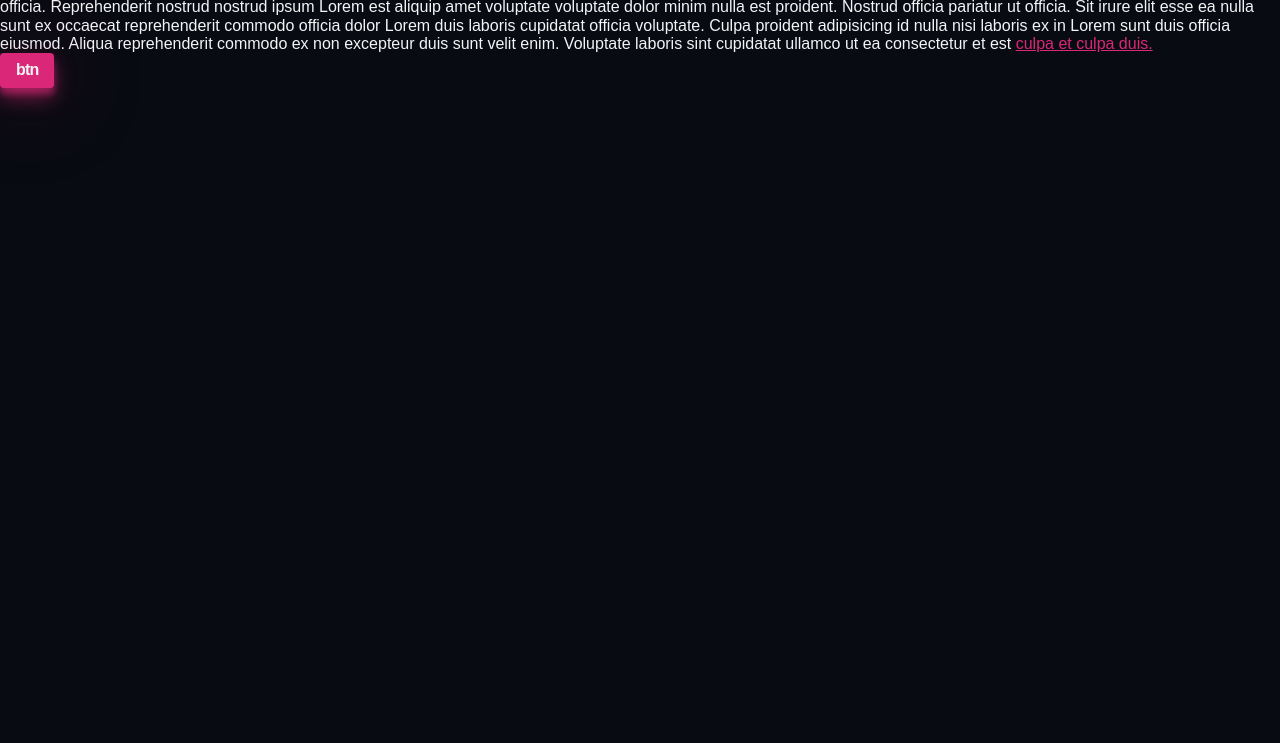
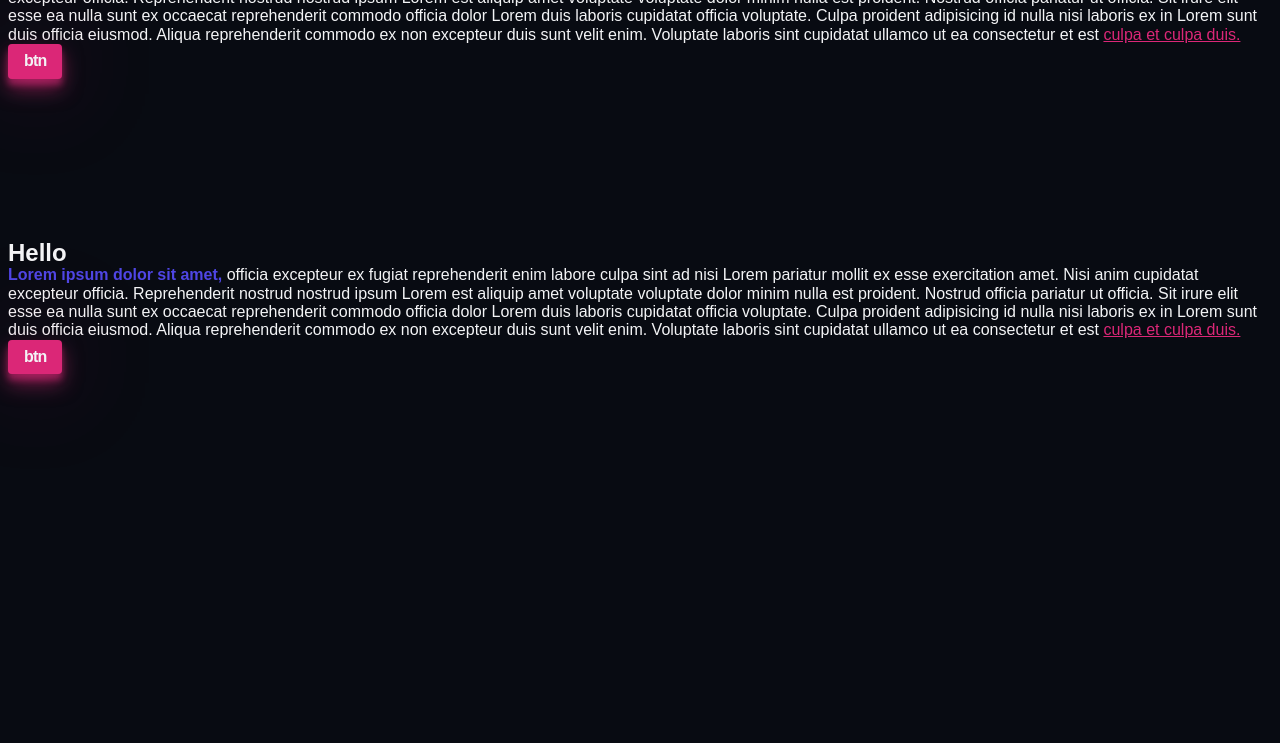
Before and after one commit to zeyadsleem/html-css-js, a website built with Vite: page portfolio/index.html in a window 1280 px wide. Shown: the part 57-800 px from the top of the page. Built offline with nearby package versions, Linux system fonts and the light colour scheme; a web font is replaced by a local one.

Commit message:
style: Portfolio/ add base container and sizes

```diff
--- a/portfolio/index.html
+++ b/portfolio/index.html
@@ -11,21 +11,42 @@
     <title>Portfolio</title>
   </head>
   <body>
+    <article class="container">
       <h1>Hello</h1>
       <p>
         <strong>Lorem ipsum dolor sit amet,</strong> officia excepteur ex fugiat
-      reprehenderit enim labore culpa sint ad nisi Lorem pariatur mollit ex esse
-      exercitation amet. Nisi anim cupidatat excepteur officia. Reprehenderit
-      nostrud nostrud ipsum Lorem est aliquip amet voluptate voluptate dolor
-      minim nulla est proident. Nostrud officia pariatur ut officia. Sit irure
-      elit esse ea nulla sunt ex occaecat reprehenderit commodo officia dolor
-      Lorem duis laboris cupidatat officia voluptate. Culpa proident adipisicing
-      id nulla nisi laboris ex in Lorem sunt duis officia eiusmod. Aliqua
-      reprehenderit commodo ex non excepteur duis sunt velit enim. Voluptate
-      laboris sint cupidatat ullamco ut ea consectetur et est
+        reprehenderit enim labore culpa sint ad nisi Lorem pariatur mollit ex
+        esse exercitation amet. Nisi anim cupidatat excepteur officia.
+        Reprehenderit nostrud nostrud ipsum Lorem est aliquip amet voluptate
+        voluptate dolor minim nulla est proident. Nostrud officia pariatur ut
+        officia. Sit irure elit esse ea nulla sunt ex occaecat reprehenderit
+        commodo officia dolor Lorem duis laboris cupidatat officia voluptate.
+        Culpa proident adipisicing id nulla nisi laboris ex in Lorem sunt duis
+        officia eiusmod. Aliqua reprehenderit commodo ex non excepteur duis sunt
+        velit enim. Voluptate laboris sint cupidatat ullamco ut ea consectetur
+        et est
         <a href="#">culpa et culpa duis.</a>
       </p>
       <button class="btn" type="button">btn</button>
+    </article>
+    <article class="container section">
+      <h1>Hello</h1>
+      <p>
+        <strong>Lorem ipsum dolor sit amet,</strong> officia excepteur ex fugiat
+        reprehenderit enim labore culpa sint ad nisi Lorem pariatur mollit ex
+        esse exercitation amet. Nisi anim cupidatat excepteur officia.
+        Reprehenderit nostrud nostrud ipsum Lorem est aliquip amet voluptate
+        voluptate dolor minim nulla est proident. Nostrud officia pariatur ut
+        officia. Sit irure elit esse ea nulla sunt ex occaecat reprehenderit
+        commodo officia dolor Lorem duis laboris cupidatat officia voluptate.
+        Culpa proident adipisicing id nulla nisi laboris ex in Lorem sunt duis
+        officia eiusmod. Aliqua reprehenderit commodo ex non excepteur duis sunt
+        velit enim. Voluptate laboris sint cupidatat ullamco ut ea consectetur
+        et est
+        <a href="#">culpa et culpa duis.</a>
+      </p>
+      <button class="btn" type="button">btn</button>
+    </article>
     <script type="module" src="./src/main.js"></script>
   </body>
 </html>
--- a/portfolio/styles/style.css
+++ b/portfolio/styles/style.css
@@ -9,6 +9,23 @@
 
   /* rose rgb(219, 39, 119) */
   /* indigo rgb(79, 70, 229) */
+
+  /* sizes */
+  --size-xxs: 0.5rem;
+  --size-xs: 0.75rem;
+  --size-sm: 0.875rem;
+  --size-base: 1rem;
+  --size-lg: 1.125rem;
+  --size-xl: 1.25rem;
+  --size-2xl: 1.5rem;
+  --size-3xl: 1.875rem;
+  --size-4xl: 2.25rem;
+  --size-5xl: 3rem;
+  --size-6xl: 3.75rem;
+  --size-7xl: 4.5rem;
+  --size-8xl: 6rem;
+  --size-9xl: 8rem;
+  --size-10xl: 10rem;
 }
 
 * {
--- a/portfolio/styles/utils.css
+++ b/portfolio/styles/utils.css
@@ -1,3 +1,21 @@
+/* xs */
+/* @media (min-width: 475px) {} */
+
+/* sm */
+/* @media (min-width: 640px) {} */
+
+/* md */
+/* @media (min-width: 768px) {} */
+
+/* lg */
+/* @media (min-width: 1024px) {} */
+
+/* xl */
+/* @media (min-width: 1280px) {} */
+
+/* 2xl */
+/* @media (min-width: 1536px) {} */
+
 .btn {
   display: inline-block;
   font-weight: 600;
@@ -25,27 +43,59 @@
 }
 
 /* container */
+.container {
+  width: 100%;
+  margin-left: auto;
+  margin-right: auto;
+  padding-left: 0.5em;
+  padding-right: 0.5em;
+}
+
+.section {
+  margin-top: 5em;
+}
 
 /* xs */
 @media (min-width: 475px) {
+  .container {
+    max-width: 475px;
+  }
 }
 
 /* sm */
 @media (min-width: 640px) {
+  .container {
+    max-width: 640px;
+  }
 }
 
 /* md */
 @media (min-width: 768px) {
+  .container {
+    max-width: 768px;
+  }
 }
 
 /* lg */
 @media (min-width: 1024px) {
+  .container {
+    max-width: 1024px;
+  }
+  .section {
+    margin-top: 10rem;
+  }
 }
 
 /* xl */
 @media (min-width: 1280px) {
+  .container {
+    max-width: 1280px;
+  }
 }
 
 /* 2xl */
 @media (min-width: 1536px) {
+  .container {
+    max-width: 1536px;
+  }
 }
```
Lines whose indentation alone changed are shown as unchanged.
